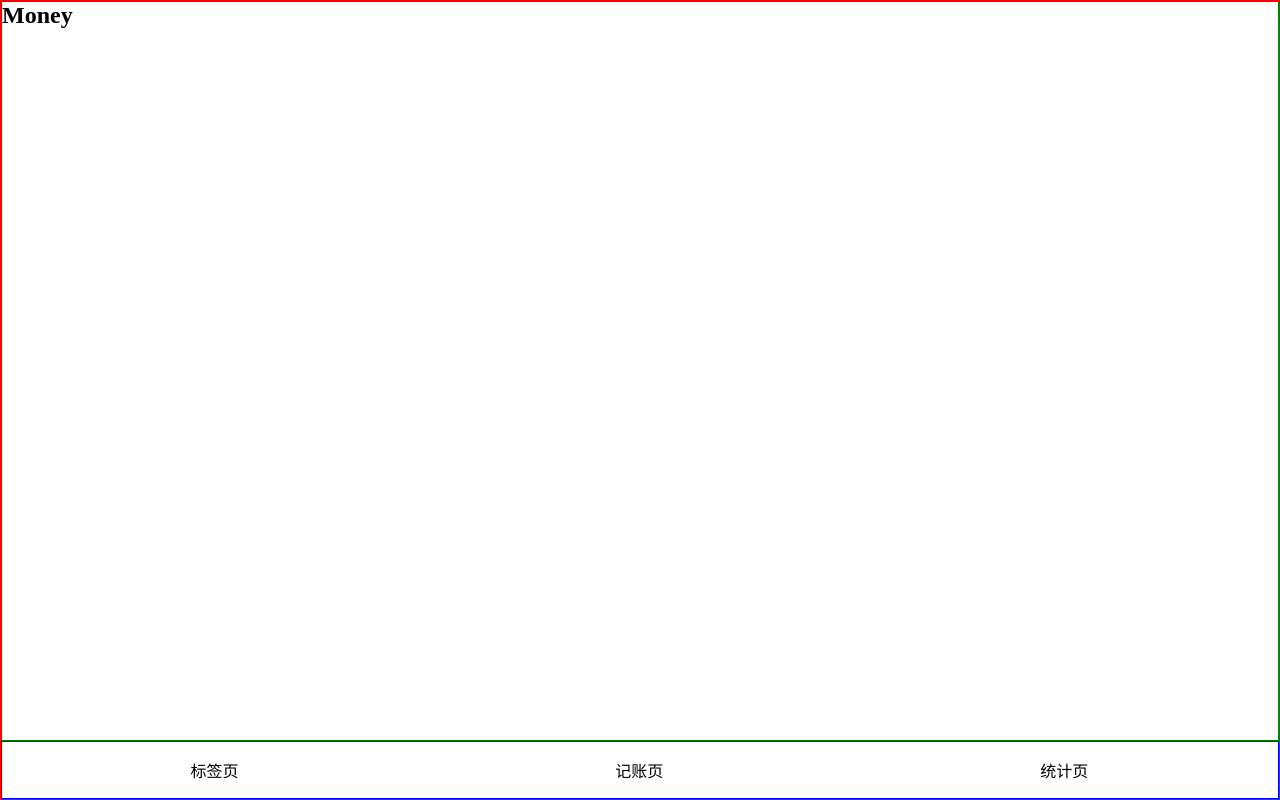
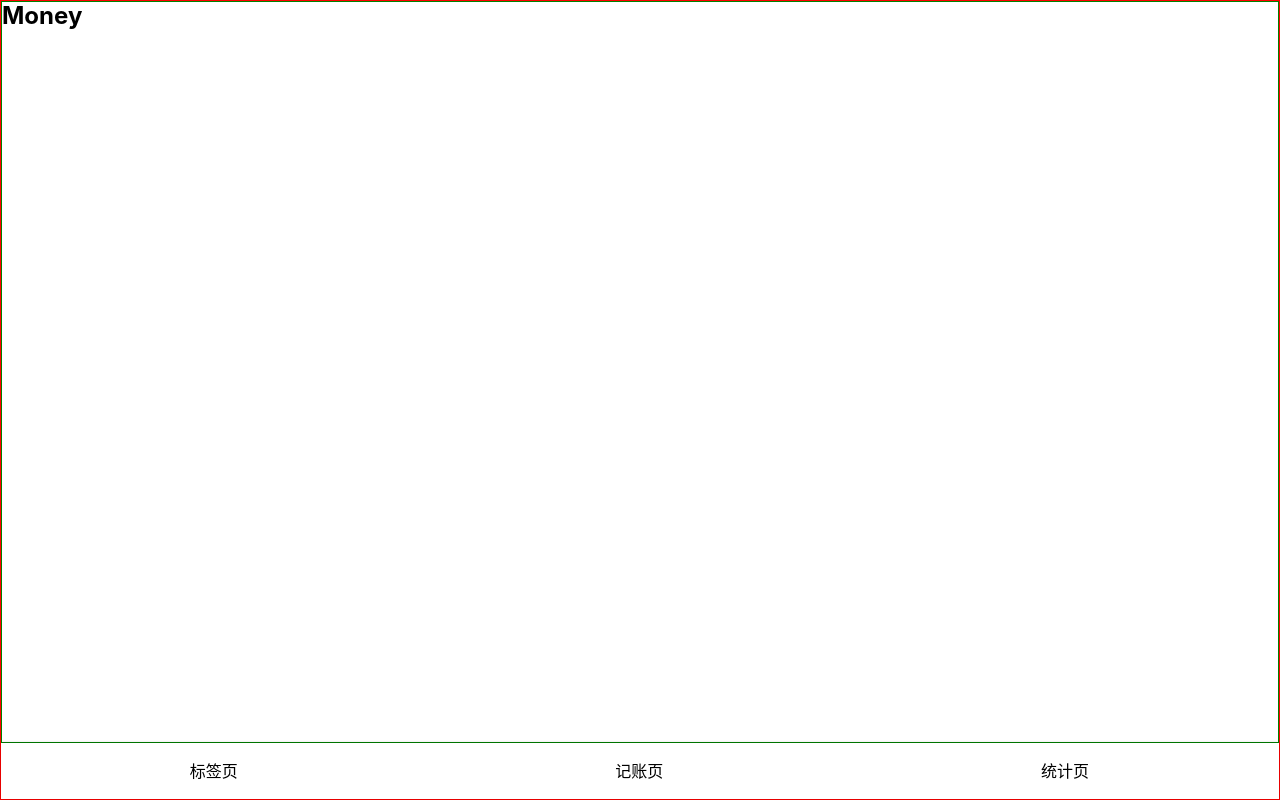
Before and after one commit to MimanchiJiang/skyline-react, a React (Create React App) app: page / in a window 1280 px wide. Built offline with nearby package versions, Linux system fonts and the light colour scheme.

Commit message:
封装Nav组件

```diff
--- a/src/App.tsx
+++ b/src/App.tsx
@@ -7,6 +7,7 @@
   Link
 } from "react-router-dom";
 import styled from "styled-components";
+import Nav from "components/Nav"
 
 
 const Wrapper = styled.div`
@@ -14,6 +15,7 @@
   height:100vh ;
   display: flex;
   flex-direction: column;
+    ;
 
 `
 
@@ -23,17 +25,7 @@
   overflow: auto;
 `
 
-const Nav = styled.nav`
-  border: 1px solid blue;
-  >ul {
-    display: flex;
-    >li{
-      width: 33.3%;
-      text-align: center;
-      padding: 16px;
-    }
-  }
-`
+
 
 
 function App() {
@@ -60,19 +52,8 @@
 
           </Routes>
         </Main>
-        <Nav>
-          <ul>
-            <li>
-              <Link to="/tags">标签页</Link>
-            </li>
-            <li>
-              <Link to="/money">记账页</Link>
-            </li>
-            <li>
-              <Link to="/statistics">统计页</Link>
-            </li>
-          </ul>
-        </Nav>
+        <Nav />
+
 
       </Wrapper>
     </Router>
--- /dev/null
+++ b/src/components/Nav.tsx
@@ -0,0 +1,39 @@
+import styled from "styled-components"
+import {
+    HashRouter as Router,
+    Routes,
+    Route,
+    Link
+} from "react-router-dom";
+const NavWrapper = styled.nav`
+  line-height: 24px;
+  box-shadow: 0 0 3px rgba(0,0,0,0.25);
+  >ul {
+    display: flex;
+    >li{
+      width: 33.3%;
+      text-align: center;
+      padding: 16px;
+    }
+  }
+`;
+
+const Nav = () => {
+    return (
+        <NavWrapper>
+            <ul>
+                <li>
+                    <Link to="/tags">标签页</Link>
+                </li>
+                <li>
+                    <Link to="/money">记账页</Link>
+                </li>
+                <li>
+                    <Link to="/statistics">统计页</Link>
+                </li>
+            </ul>
+        </NavWrapper>
+    )
+}
+
+export default Nav
--- /dev/null
+++ b/src/helper.scss
@@ -0,0 +1,2 @@
+$font-hei: -apple-system, "Noto Sans", "Helvetica Neue", Helvetica, "Nimbus Sans L", Arial, "Liberation Sans", "PingFang SC", "Hiragino Sans GB", "Noto Sans CJK SC", "Source Han Sans SC", "Source Han Sans CN", "Microsoft YaHei", "Wenquanyi Micro Hei", "WenQuanYi Zen Hei", "ST Heiti", SimHei, "WenQuanYi Zen Hei Sharp", sans-serif;
+;
--- a/src/index.scss
+++ b/src/index.scss
@@ -1,4 +1,5 @@
 @import-normalize;
+@import 'helper';
 
 * {
     margin: 0;
@@ -23,3 +24,9 @@
     text-decoration: none;
     color: inherit;
 }
+
+body {
+    font-family: $font-hei;
+    font-size: 16px;
+    line-height: 1.2;
+}
```
